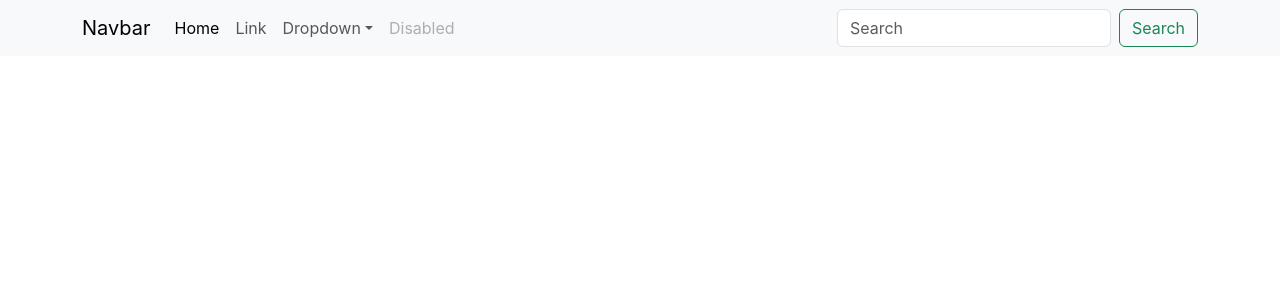
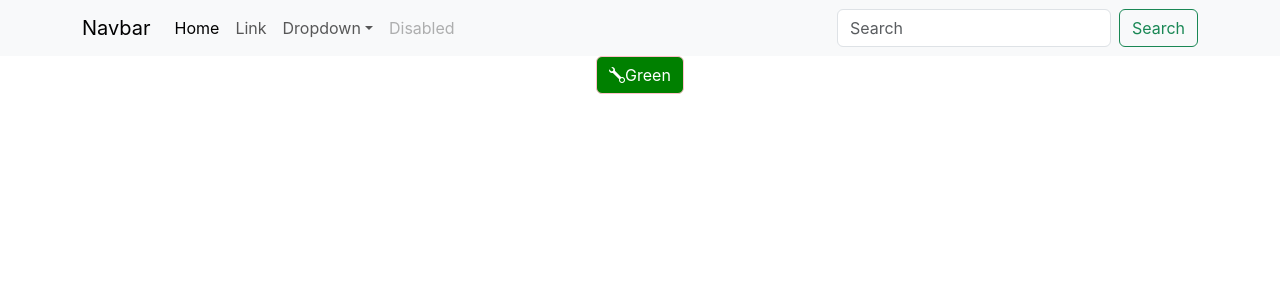
Before and after one commit to hoatq-fptaptech/TS2405_Reactjs, a React (Create React App) app: page / in a window 1280 px wide. Shown: the top 300 px of the page. Built offline with nearby package versions, Linux system fonts and the light colour scheme.

Commit message:
icon bootstrap

```diff
--- a/public/index.html
+++ b/public/index.html
@@ -26,6 +26,7 @@
     -->
     <title>React App</title>
     <link href="https://cdn.jsdelivr.net/npm/bootstrap@5.3.3/dist/css/bootstrap.min.css" rel="stylesheet" integrity="sha384-QWTKZyjpPEjISv5WaRU9OFeRpok6YctnYmDr5pNlyT2bRjXh0JMhjY6hW+ALEwIH" crossorigin="anonymous">
+    <link rel="stylesheet" href="https://cdn.jsdelivr.net/npm/bootstrap-icons@1.11.3/font/bootstrap-icons.min.css">
   </head>
   <body>
     <noscript>You need to enable JavaScript to run this app.</noscript>
--- a/src/App.js
+++ b/src/App.js
@@ -5,6 +5,11 @@ function App() {
   return (
     <div className="App">
         <NavBar/>
+        <main>
+          <Button/>
+        </main>
+
+
     </div>
   );
 }
--- a/src/components/Button/Button.js
+++ b/src/components/Button/Button.js
@@ -2,7 +2,7 @@ import './../../assets/css/Button.css';
 import styles from './../../assets/css/Button.module.css';
 const Button = ()=> {  //jsx
     return (
-        <button className={styles.buttonGreen + " btn-green btn btn-primary"}>Green</button>
+        <button className={styles.buttonGreen + " btn-green btn btn-primary"}><i class="bi bi-wrench"></i>Green</button>
     );
 }
 export default Button;
```
